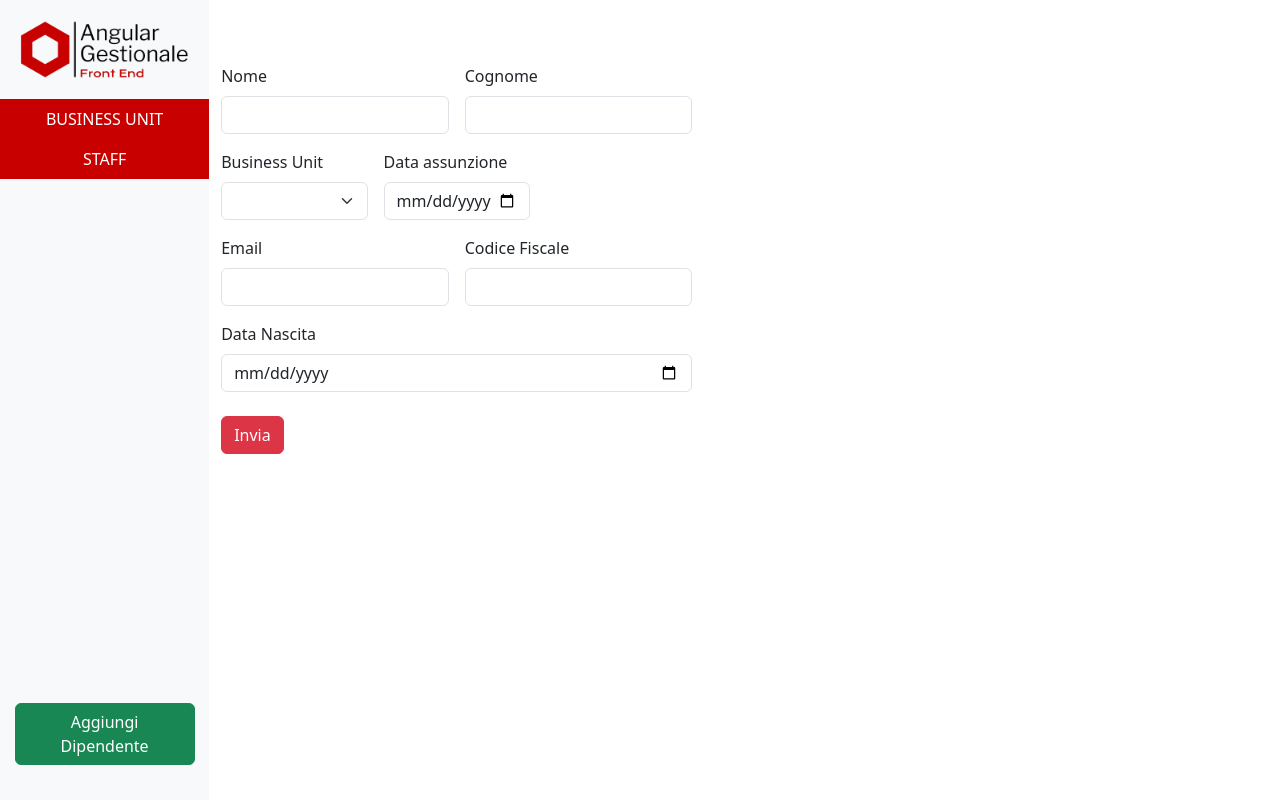
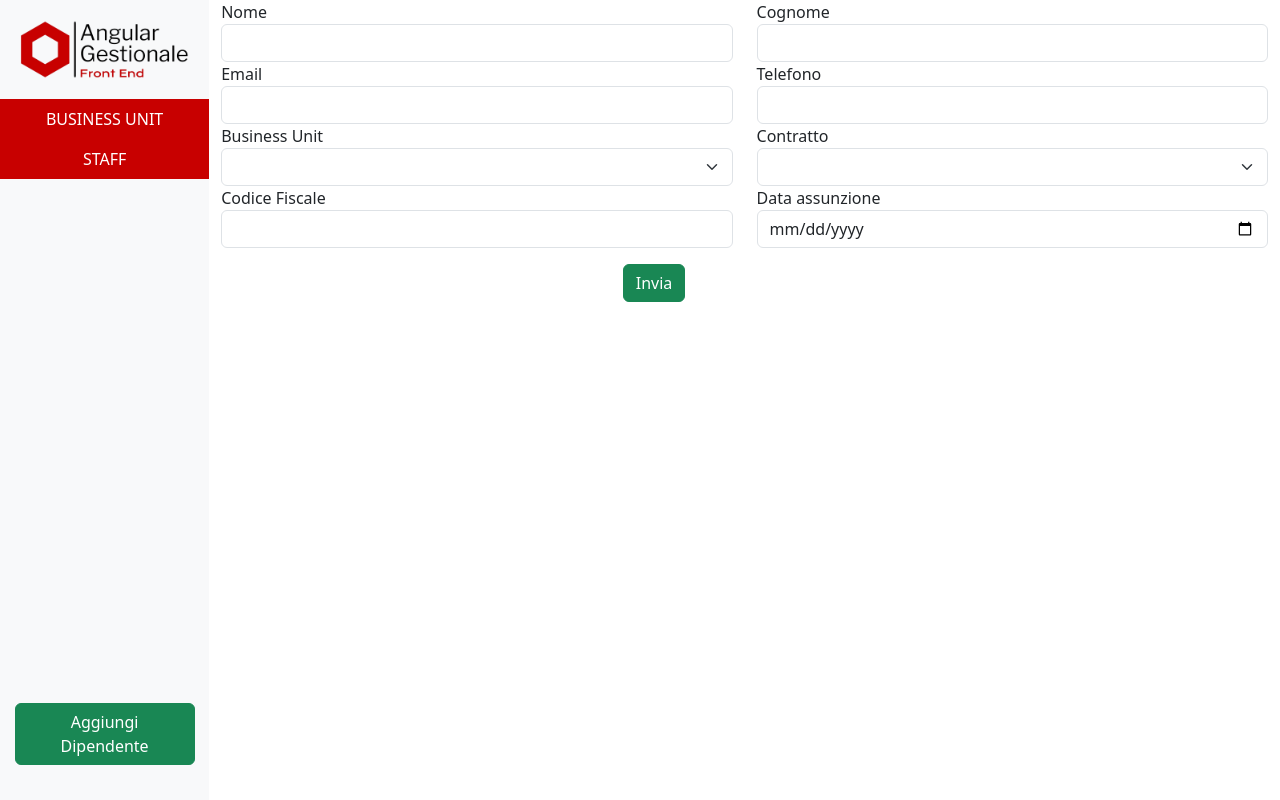
Before and after one commit to ImAndresito/Angular-Gestionale, an Angular app: page /aggiungiDip in a window 1280 px wide. Built offline with nearby package versions, Linux system fonts and the light colour scheme.

Commit message:
Aggiungi dipendenti funzionante

```diff
--- a/src/app/dashboard/aggiungi-dipendente/aggiungi-dipendente.component.css
+++ b/src/app/dashboard/aggiungi-dipendente/aggiungi-dipendente.component.css
@@ -1,11 +1,10 @@
-.left {
+/* .left {
   margin-top: 2em;
 }
 .right {
   margin-top: 4em;
 }
 
-/* Medium devices (tablets, 1100px and up) */
 @media (min-width: 1100px) {
   .form-container {
     position: relative;
@@ -24,4 +23,4 @@
     top: 4em;
     margin-top: 0;
   }
-}
+} */
--- a/src/app/dashboard/aggiungi-dipendente/aggiungi-dipendente.component.html
+++ b/src/app/dashboard/aggiungi-dipendente/aggiungi-dipendente.component.html
@@ -1,9 +1,8 @@
-<div class="form-container">
-  <form class="container" (ngSubmit)="aggiungiDipendente()">
-    <div class="left">
-      <form class="row g-3">
-        <div class="col-md-6">
-          <label for="nome" class="form-label">Nome</label>
+<div class="container">
+  <form (ngSubmit)="aggiungiDipendente()">
+    <div class="row">
+      <div class="col-6">
+        <label for="nome">Nome</label>
         <input
           type="text"
           class="form-control"
@@ -12,8 +11,8 @@
           name="nome"
         />
       </div>
-        <div class="col-md-6">
-          <label for="cognome" class="form-label">Cognome</label>
+      <div class="col-6">
+        <label for="cognome">Cognome</label>
         <input
           type="text"
           class="form-control"
@@ -22,37 +21,79 @@
           name="cognome"
         />
       </div>
-        <div class="col-md-4">
-          <label for="businessUnit" class="form-label">Business Unit</label>
+    </div>
+
+    <div class="row">
+      <div class="col-6">
+        <label for="email">Email</label>
+        <input
+          type="text"
+          class="form-control"
+          id="email"
+          [(ngModel)]="newDipendente.email"
+          name="email"
+        />
+      </div>
+      <div class="col-6">
+        <label for="numeroTelefono">Telefono</label>
+        <input
+          type="tel"
+          class="form-control"
+          id="numeroTelefono"
+          [(ngModel)]="newDipendente.numeroTelefono"
+          name="numeroTelefono"
+        />
+      </div>
+    </div>
+
+    <div class="row">
+      <div class="col-6">
+        <label for="businessUnit">Business Unit</label>
         <select
+          class="form-select"
           id="businessUnit"
-            class="form-select"
           [(ngModel)]="newDipendente.bu_id"
           name="businessUnit"
         >
-            <option *ngFor="let unit of businessUnits" [value]="unit.id">
-              {{ unit.nome }}
-            </option>
+          <option selected></option>
+          <option value="1">ICT</option>
+          <option value="2">SIEE</option>
+          <option value="3">INGEGNERIA</option>
+          <option value="4">DESIGN</option>
+          <option value="5">STAFF</option>
         </select>
       </div>
 
-        <!-- <div class="col-md-4">
-          <label for="cliente" class="form-label">Cliente</label>
+      <div class="col-6">
+        <label for="contratto">Contratto</label>
         <select
-            id="cliente"
           class="form-select"
-            [(ngModel)]="newDipendente.cliente"
-            name="cliente"
+          id="contratto"
+          [(ngModel)]="newDipendente.contratto"
+          name="contratto"
         >
           <option selected></option>
-            <option>Ferrari</option>
-            <option>Audi</option>
-            <option>Generali Mutua</option>
-            <option>Ital Design</option>
+          <option value="1">Tirocinante</option>
+          <option value="2">Apprendista</option>
+          <option value="3">Determinato</option>
+          <option value="4">Indeterminato</option>
         </select>
-        </div> -->
-        <div class="col-md-4">
-          <label for="dataAssunzione" class="form-label">Data assunzione</label>
+      </div>
+    </div>
+
+    <div class="row">
+      <div class="col-6">
+        <label for="codiceFiscale">Codice Fiscale</label>
+        <input
+          type="text"
+          class="form-control"
+          id="codiceFiscale"
+          [(ngModel)]="newDipendente.codiceFiscale"
+          name="codiceFiscale"
+        />
+      </div>
+      <div class="col-6">
+        <label for="dataAssunzione">Data assunzione</label>
         <input
           type="date"
           class="form-control"
@@ -61,38 +102,12 @@
           name="dataAssunzione"
         />
       </div>
-        <div class="col-md-6">
-          <label for="email" class="form-label">Email</label>
-          <input
-            type="email"
-            class="form-control"
-            id="email"
-            [(ngModel)]="newDipendente.email"
-            name="email"
-          />
     </div>
-        <div class="col-md-6">
-          <label for="codiceFiscale" class="form-label">Codice Fiscale</label>
-          <input
-            type="text"
-            class="form-control"
-            id="codiceFiscale"
-            [(ngModel)]="newDipendente.codiceFiscale"
-            name="codiceFiscale"
-          />
+
+    <div class="row">
+      <div class="col-3 mx-auto mt-3">
+        <button type="submit" class="btn btn-success">Invia</button>
       </div>
-        <div class="col-md-12">
-          <label for="dataNascita" class="form-label">Data Nascita</label>
-          <input
-            type="date"
-            class="form-control"
-            id="dataNascita"
-            [(ngModel)]="newDipendente.dataInserimento"
-            name="dataNascita"
-          />
     </div>
   </form>
 </div>
-    <button type="submit" class="btn btn-danger mt-4">Invia</button>
-  </form>
-</div>
--- a/src/app/dashboard/aggiungi-dipendente/aggiungi-dipendente.component.ts
+++ b/src/app/dashboard/aggiungi-dipendente/aggiungi-dipendente.component.ts
@@ -23,8 +23,8 @@ export class AggiungiDipendenteComponent {
   aggiungiDipendente() {
     this.dipendenteService
       .addDipendente(this.newDipendente as Dipendente)
-      .subscribe((response) => {
-        console.log('Dipendente aggiunto con successo:', response);
+      .subscribe(() => {
+        alert('Dipendente aggiunto con successo');
       });
   }
 }
--- a/src/app/dashboard/business-unit/dipendenti/dipendenti.component.html
+++ b/src/app/dashboard/business-unit/dipendenti/dipendenti.component.html
@@ -1,14 +1,7 @@
-<!-- *ngIf="dipendenti && dipendenti.length > 0 controlla se esiste un erray di dipendenti e che abbia una lunghezza manggiore di 0.
-  Se dipendenti ha una lunghezza superiore a 0, il contenuto dentro l'h3 sarà mandato in display, altrimetti l'elemento non verrà visualizzato
-  Questo è opzionale, ma nel caso non ci fosse nessun dipendente andrebbe in comflitto con il bottone cestino, non mandandolo più in display, oltre a dare errori in console dato che non vi sta nessun tipo di controllo se undefined. -->
-<!-- <h3 class="grey-text" *ngIf="dipendenti && dipendenti.length > 0">
+<h3 *ngIf="getSelectedBusinessUnit()" class="grey-text">
   Lista Dipendenti
-  <span *ngIf="dipendenti[0].businessUnit">{{
-    dipendenti[0].businessUnit.nome
-  }}</span> -->
-<!-- {{ dipendenti[0].businessUnit.nome }}</span> controlla se "businessUnit" esiste nel primo elemento dell'array dipendenti.
-    Se esiste allora manderò in display il nome della businessUnit dentro il tag span. -->
-<!-- </h3> -->
+  <span>{{ getSelectedBusinessUnit()?.nome }}</span>
+</h3>
 <table class="table table-hover table-responsive">
   <thead>
     <tr>
@@ -53,7 +46,7 @@
         <button
           class="btn btn-danger"
           *ngIf="!isButtonHidden"
-          (click)="cestinaDipendente(dipendente)"
+          (click)="cessaDipendente(dipendente)"
         >
           Elimina
         </button>
@@ -62,7 +55,7 @@
         <button
           class="btn btn-success"
           *ngIf="isButtonHidden"
-          (click)="cestinaDipendente(dipendente)"
+          (click)="cessaDipendente(dipendente)"
         >
           Reintegra
         </button>
--- a/src/app/dashboard/business-unit/dipendenti/info-dipendente/info-dipendente.component.html
+++ b/src/app/dashboard/business-unit/dipendenti/info-dipendente/info-dipendente.component.html
@@ -3,13 +3,13 @@
   <div class="dipendente-container">
     <h5 *ngIf="dipendente">{{ dipendente.nome }} {{ dipendente.cognome }}</h5>
     <p>
-      Business Unit: <b>{{ dipendente.id }}</b>
-    </p>
-    <p>
       Data Assunzione: <b>{{ dipendente.dataAssunzione }}</b>
     </p>
     <p>
       Email: <b>{{ dipendente.email }}</b>
+    </p>
+    <p>
+      Telefono: <b>{{ dipendente.numeroTelefono }}</b>
     </p>
     <p>
       Codice Fiscale: <b>{{ dipendente.codiceFiscale }}</b>
--- a/src/app/interface/dipendente.ts
+++ b/src/app/interface/dipendente.ts
@@ -6,8 +6,9 @@ export interface Dipendente {
   numeroTelefono: number;
   email: string;
   dataAssunzione: string;
-  dataInserimento: string;
+  dataInserimento?: string;
   cessato: boolean;
   bu_id: number;
-  utente_inserimento_id: number;
+  utente_inserimento_id?: number;
+  contratto?: string;
 }
--- a/src/app/service/dipendente.service.ts
+++ b/src/app/service/dipendente.service.ts
@@ -1,6 +1,6 @@
 import { HttpClient } from '@angular/common/http';
 import { Injectable } from '@angular/core';
-import { Observable } from 'rxjs';
+import { Observable, switchMap } from 'rxjs';
 import { Dipendente } from '../interface/dipendente';
 
 @Injectable({
@@ -8,10 +8,7 @@ import { Dipendente } from '../interface/dipendente';
 })
 export class DipendenteService {
   private baseURL = 'http://localhost:8080/api/dipendenti';
-  private getByIdURL = 'http://localhost:8080/dipendente';
-  private addDip = 'http://localhost:8080/add/dipendente';
-  // private deleteURL = 'http://localhost:8080/delete/dip';
-
+  private cessatoURL = 'http://localhost:8080/api/dipendenti';
   constructor(private http: HttpClient) {}
 
   getDipByBuId(businessUnitId?: number): Observable<any[]> {
@@ -20,25 +17,27 @@ export class DipendenteService {
   }
 
   getDipById(id: number): Observable<Dipendente> {
-    const url = `${this.getByIdURL}/${id}`;
+    const url = `${this.baseURL}/${id}`;
     return this.http.get<Dipendente>(url);
   }
 
   addDipendente(dipendente: Dipendente): Observable<Dipendente> {
-    // Convert the single dipendente object into an array
-    const dipendenteArray: Dipendente[] = [dipendente];
-
-    const url = this.addDip;
-    return this.http.post<Dipendente>(url, dipendenteArray);
+    return this.http.post<Dipendente>(`${this.baseURL}/aggiungi`, dipendente);
   }
 
-  cessaDipendente(dipendenteId: number): Observable<Dipendente> {
-    const url = `${this.baseURL}/${dipendenteId}`;
-    return this.http.put<Dipendente>(url, null);
+  cessaDipendente(
+    dipendenteId: number,
+    isCessato: boolean
+  ): Observable<Dipendente> {
+    const url = `${this.cessatoURL}/${dipendenteId}`;
+    return this.getDipById(dipendenteId).pipe(
+      switchMap((dipendente: Dipendente) => {
+        const updatedDipendente: Dipendente = {
+          ...dipendente,
+          cessato: isCessato,
+        };
+        return this.http.put<Dipendente>(url, updatedDipendente);
+      })
+    );
   }
-
-  // deleteDipendente(dipendenteId: number): Observable<void> {
-  //   const url = `${this.deleteURL}/${dipendenteId}`;
-  //   return this.http.delete<void>(url);
-  // }
 }
```
Also changed, not shown: src/app/dashboard/business-unit/dipendenti/dipendenti.component.ts (+23 -3 lines). Lines whose indentation alone changed are shown as unchanged.
